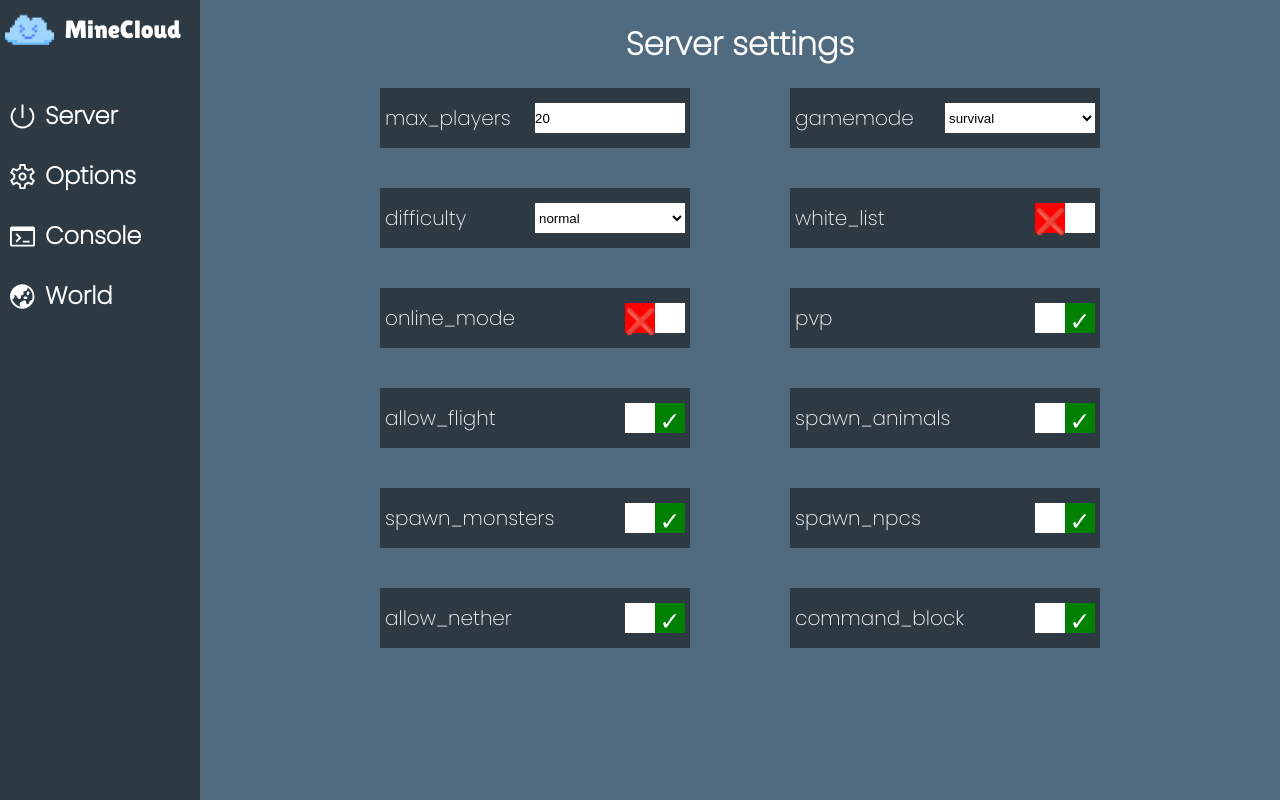
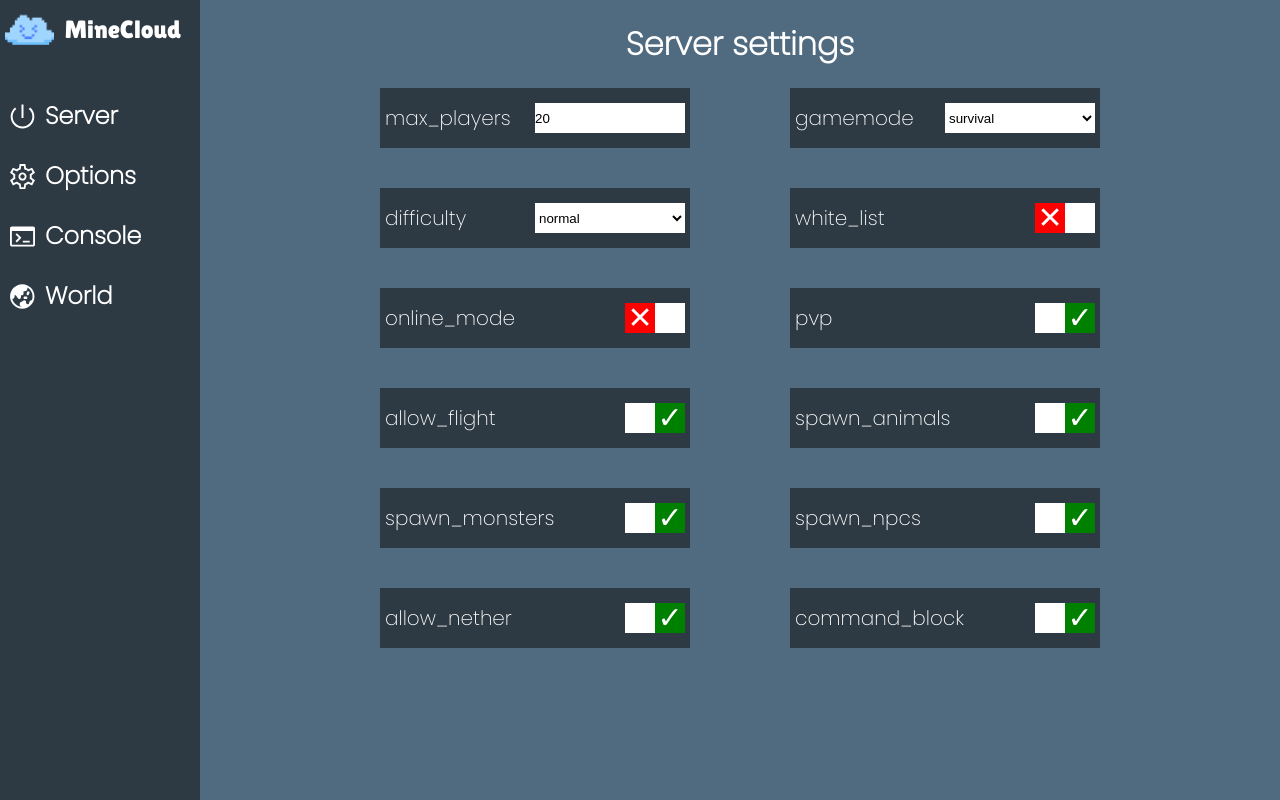
Before and after one commit to colan1ch/MinecraftDjango, a Django app: page /server/1/settings in a window 1280 px wide. Run offline with Django 4.2, Linux system fonts and the light colour scheme; some web fonts are replaced.

Commit message:
change server settings css

```diff
--- a/web/static/css/settings.css
+++ b/web/static/css/settings.css
@@ -43,19 +43,21 @@ main{
     -webkit-transition: .4s;
     transition: .4s;
     border-radius: 0%;
-}
-.slider:before {
-    content: "\274C"; /* крестик */
-    font-size: 25px;
-    background-color: red;
     text-align: center;
   }
 
+  .slider:before {
+      content: "✕"; /* крестик */
+      font-size: 30px;
+      background-color: red;
+      line-height: 30px;
+  }
+
   input:checked + .slider:before {
-    content: "\2713"; /* галочка */
-    font-size: 25px;
+      content: "\2713";
+      font-size: 30px;
       background-color: green;
-    text-align: center;
+      line-height: 30px;
     }
 
   input:checked + .slider:before {
```
Lines whose indentation alone changed are shown as unchanged.
